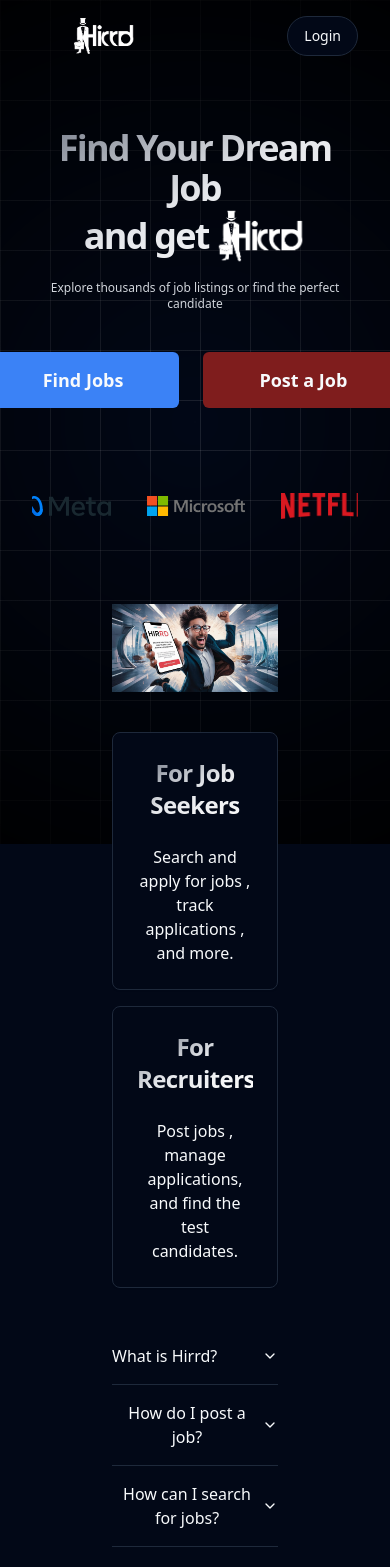
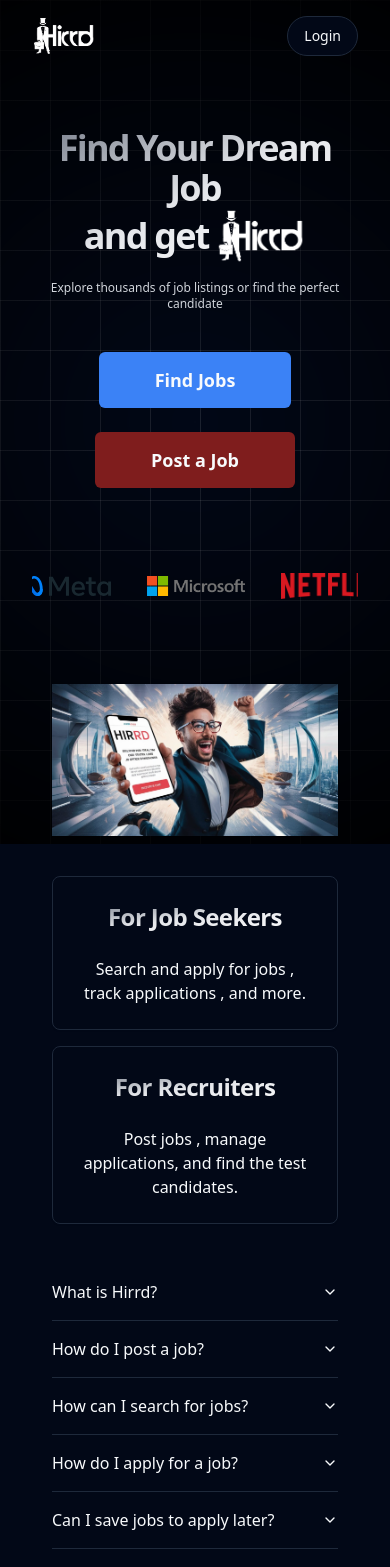
Before and after one commit to pratikjagtap4/Job-Portal-Project, a React (Vite) app: page / in a window 390 px wide. Shown: the top 1567 px of the page. Built offline with nearby package versions, Linux system fonts and the light colour scheme; no server answers.

Commit message:
responsiveness

```diff
--- a/src/api/jobsAPI.js
+++ b/src/api/jobsAPI.js
@@ -77,7 +77,6 @@ export async function getSingleJob(token, { job_id }) {
     .eq("id", job_id)
     .single();
 
-  console.log(data);
   if (error) {
     console.log("Error fetching job", error);
     return null;
--- a/src/components/ApplicationCard.jsx
+++ b/src/components/ApplicationCard.jsx
@@ -40,32 +40,32 @@ function ApplicationCard({ application, isCandidate = false }) {
                     </CardTitle>
                 </CardHeader>
                 <CardContent>
-                    <div className='flex justify-between items-center '>
-                        <div className='flex gap-3'>
+                    <div className='grid grid-cols-1 sm:grid-cols-4 '>
+                        <div className='flex gap-3 mt-5'>
                             <BriefcaseBusiness />
                             {application?.experience} years of exp.
                         </div>
-                        <div className='flex gap-2 items-center'>
+                        <div className='flex gap-2 items-center mt-5'>
                             <Calendar />
                             PassoutYear : {application?.passout_year}
                         </div>
 
-                        <div className='flex gap-3'>
+                        <div className='flex gap-3 mt-5'>
                             <School />
                             Education : {application?.education}.
                         </div>
-                        <div className='flex gap-2 items-center'>
+                        <div className='flex gap-2 items-center mt-5'>
                             <Boxes />
                             Skills : {application?.skills}
                         </div>
                     </div>
                 </CardContent>
                 <hr />
-                <CardFooter className='flex justify-between mt-2'>
+                <CardFooter className='grid grid-cols-1 sm:grid-cols-2 mt-2 items-center'>
                     <span> Applied on :  {new Date(application?.created_at).toLocaleDateString()}</span>
                     {!isCandidate && (
                         <Select onValueChange={handleStatusChange} defaultValue={application?.status}>
-                            <SelectTrigger className="w-52">
+                            <SelectTrigger className="w-52 mt-5">
                                 <SelectValue placeholder="Application Status" />
                             </SelectTrigger>
                             <SelectContent>
--- a/src/components/Header.jsx
+++ b/src/components/Header.jsx
@@ -24,12 +24,12 @@ function Header() {
 
     return (
         <>
-            <nav className='py-4 pl-10 flex justify-between items-center'>
+            <nav className='py-4 sm:pl-10 flex justify-between items-center'>
                 <Link to='/'>
                     <img src="logo.png" alt="" className='h-10' />
                 </Link>
 
-                <div className="flex gap-6">
+                <div className="flex gap-3 sm:gap-6">
 
                     <SignedOut>
                         <Button
--- a/src/pages/JobPage.jsx
+++ b/src/pages/JobPage.jsx
@@ -30,14 +30,14 @@ function JobPage() {
   }
 
   return (
-    <div className='mx-10'>
+    <div className='sm:mx-10'>
       <div className='flex flex-col-reverse gap-6 md:flex-row justify-between items-center '>
         <h1 className='gradient-title font-extrabold pb-3 text-4xl sm:text-6xl'>{jobData?.title}</h1>
-        <img src={jobData?.company?.logo_url} alt="" className='h-12' />
+        <img src={jobData?.company?.logo_url} alt="" className='h-12 mt-10 sm:mt-3' />
       </div>
 
       {/* job details */}
-      <div className='flex justify-between mt-5 items-center'>
+      <div className='mt-5 items-center grid grid-cols-2 sm:grid-cols-4'>
         <div className='flex gap-2'>
           {<MapPin />}
           {jobData?.location}
@@ -57,7 +57,7 @@ function JobPage() {
         {loadingHiringStatus && <BarLoader width={"100%"} color='#36d7b7' />}
         {
           jobData?.recruiter_id === user?.id ? (
-            <div>
+            <div className='mt-2 sm:mt-0'>
               <Select onValueChange={(value) => handleUpdateStatus(value)} className='px-10'>
                 <SelectTrigger className={` bg-transparent ${jobData?.isOpen ? ("text-green-400") : ("text-red-500")}`}>
                   <SelectValue placeholder={"hiring status : " + (jobData?.isOpen ? " open    " : " closed  ")} />
--- a/src/pages/LandingPage.jsx
+++ b/src/pages/LandingPage.jsx
@@ -21,7 +21,7 @@ function LandingPage() {
         </p>
       </section>
 
-      <div className='flex justify-center gap-6'>
+      <div className='flex sm:flex-row flex-col justify-center gap-6 px-5 items-center'>
         <Link to="/jobs">
           <Button variant="blue" size="xl">Find Jobs</Button>
         </Link>
@@ -48,11 +48,11 @@ function LandingPage() {
       </Carousel>
 
       {/* banner */}
-      <img src="/banner.jpeg" alt="" className='w-full px-20' />
+      <img src="/banner.jpeg" alt="" className='w-full px-5 sm:px-20' />
 
 
 
-      <section className='grid grid-cols-1 md:grid-cols-2 gap-4 px-20'>
+      <section className='grid grid-cols-1 md:grid-cols-2 gap-4 px-5 sm:px-20'>
         {/* cards */}
         <Card>
           <CardHeader>
@@ -76,7 +76,7 @@ function LandingPage() {
 
       {/* accordian */}
 
-      <Accordion type="single" collapsible className='w-full px-20'>
+      <Accordion type="single" collapsible className='w-full px-5 sm:px-20'>
         {faqs.map((faq, index) => {
           return (
             <AccordionItem key={index} value={`item-${index + 1}`}>
```
